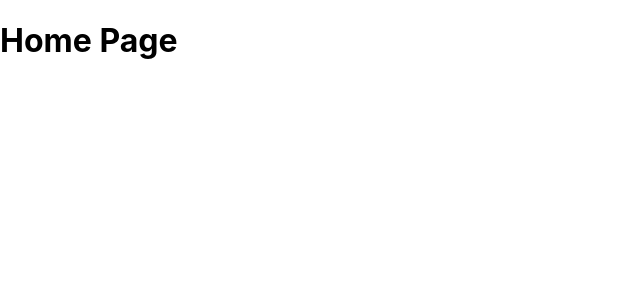
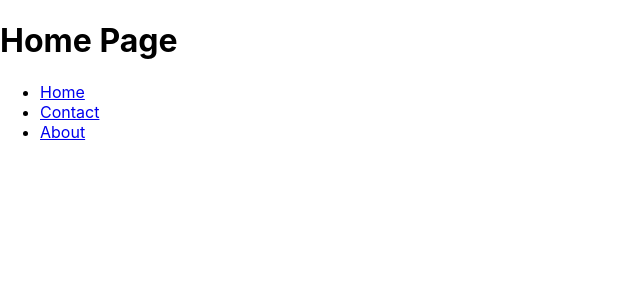
Before and after one commit to raohassan4212/redux-boiler-plate, a React (Create React App) app: page / in a window 1280 px wide. Shown: the top 300 px of the page, without its empty margins (0-640 px from the left). Built offline with nearby package versions, Linux system fonts and the light colour scheme.

Commit message:
create links from react router dom

```diff
--- /dev/null
+++ b/src/components/Links.jsx
@@ -0,0 +1,15 @@
+import { Link } from "react-router-dom";
+
+const Links = () => {
+    return (
+        <>
+        <ul>
+            <li><Link to='/'>Home</Link></li>
+            <li><Link to='/contact'>Contact</Link></li>
+            <li><Link to='/about'>About</Link></li>
+        </ul>
+        </>
+    );
+}
+
+export default Links;
--- a/src/screens/About.jsx
+++ b/src/screens/About.jsx
@@ -1,7 +1,10 @@
+import Links from "../components/Links";
+
 const About = () => {
     return (
         <>
         <h1>About Page</h1>
+        <Links />
         </>
     );
 }
--- a/src/screens/Contact.jsx
+++ b/src/screens/Contact.jsx
@@ -1,7 +1,10 @@
+import Links from "../components/Links";
+
 const Contact = () => {
     return (
         <>
         <h1>Contact Page</h1>
+        <Links />
         </>
     );
 }
--- a/src/screens/Home.jsx
+++ b/src/screens/Home.jsx
@@ -1,7 +1,10 @@
+import Links from "../components/Links";
+
 const Home = () => {
     return (
         <>
         <h1>Home Page</h1>
+        <Links />
         </>
     );
 }
--- a/src/screens/Profile.jsx
+++ b/src/screens/Profile.jsx
@@ -1,7 +1,11 @@
+import {useParams} from "react-router-dom"
+
 const Profile = () => {
+    const {id} = useParams();
     return (
         <>
         <h1>Profile Page</h1>
+        <h2>{id}</h2>
         </>
     );
 }
```
